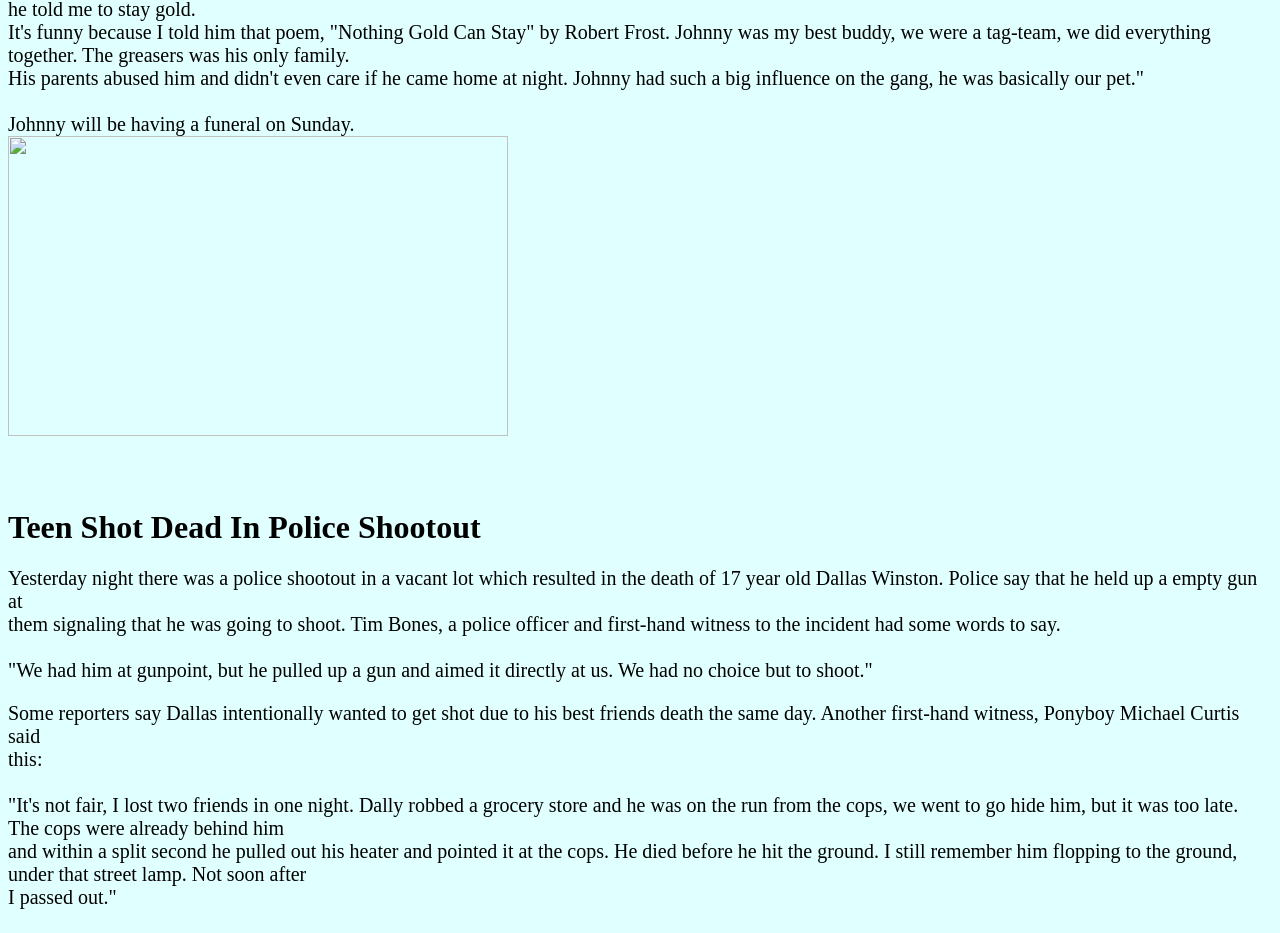
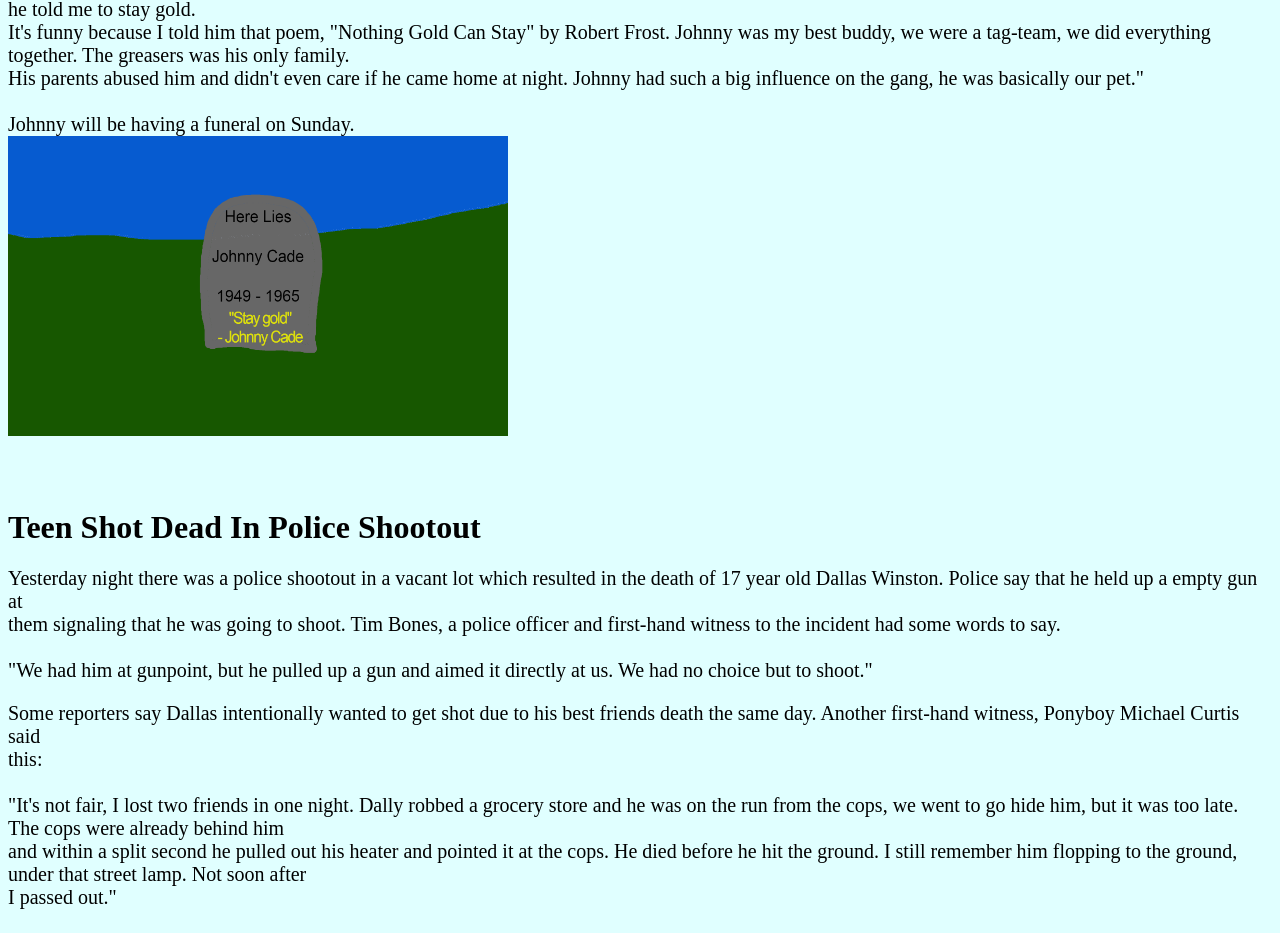
Before and after one commit to CheesyDibbles/cheesydibbles.github.io, a plain HTML site: page index.htm in a window 1280 px wide. Shown: the part 2030-2963 px from the top of the page. Drawn offline with Linux system fonts and the light colour scheme.

Commit message:
Update index.htm

```diff
--- a/index.htm
+++ b/index.htm
@@ -33,7 +33,7 @@ he passed away from his injuries. Even if he recovered, he would be paraplegic.
 "In my head, I knew he was going to die. But even if he didn't die, he would be paralyzed. That may have been worse, being crippled for life. Before he died he told me to stay gold.<br>
 It's funny because I told him that poem, "Nothing Gold Can Stay" by Robert Frost. Johnny was my best buddy, we were a tag-team, we did everything together. The greasers was his only family.<br>
 His parents abused him and didn't even care if he came home at night. Johnny had such a big influence on the gang, he was basically our pet."<br><br>Johnny will be having a funeral on Sunday.<br>
-  <img src="johnny.jpg alt="Johnnys Grave" style="width:500px;height:300px;">
+<img src="johnny.jpg" alt="Johnnys Grave" style="width:500px;height:300px;">
 
    <br><br><br>
 
```
